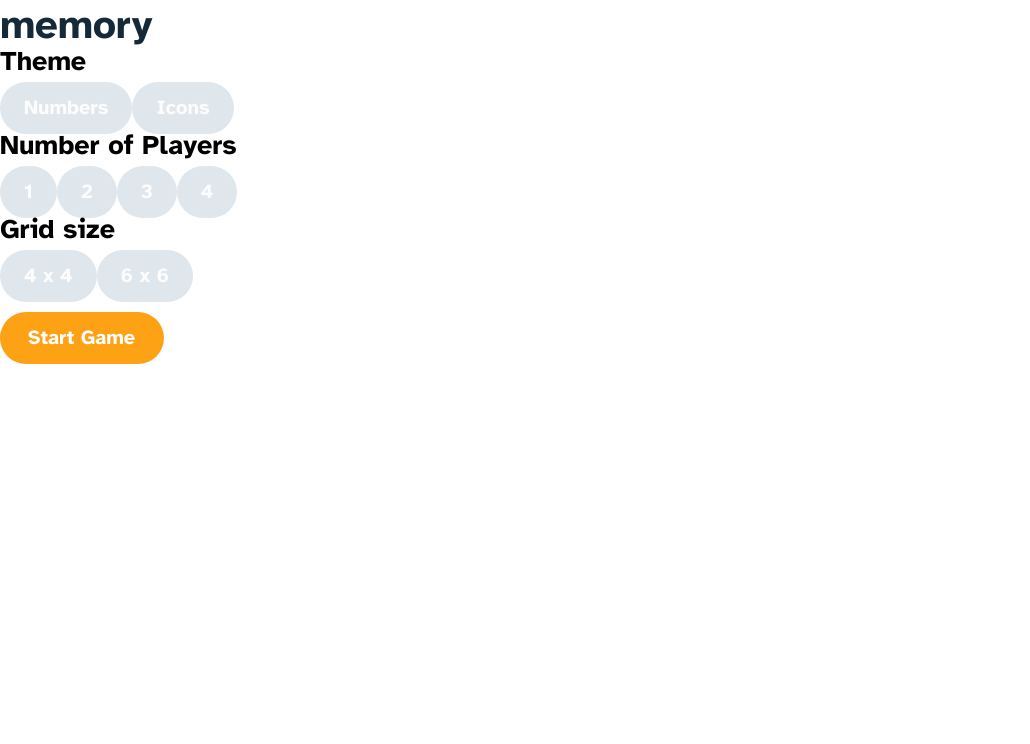
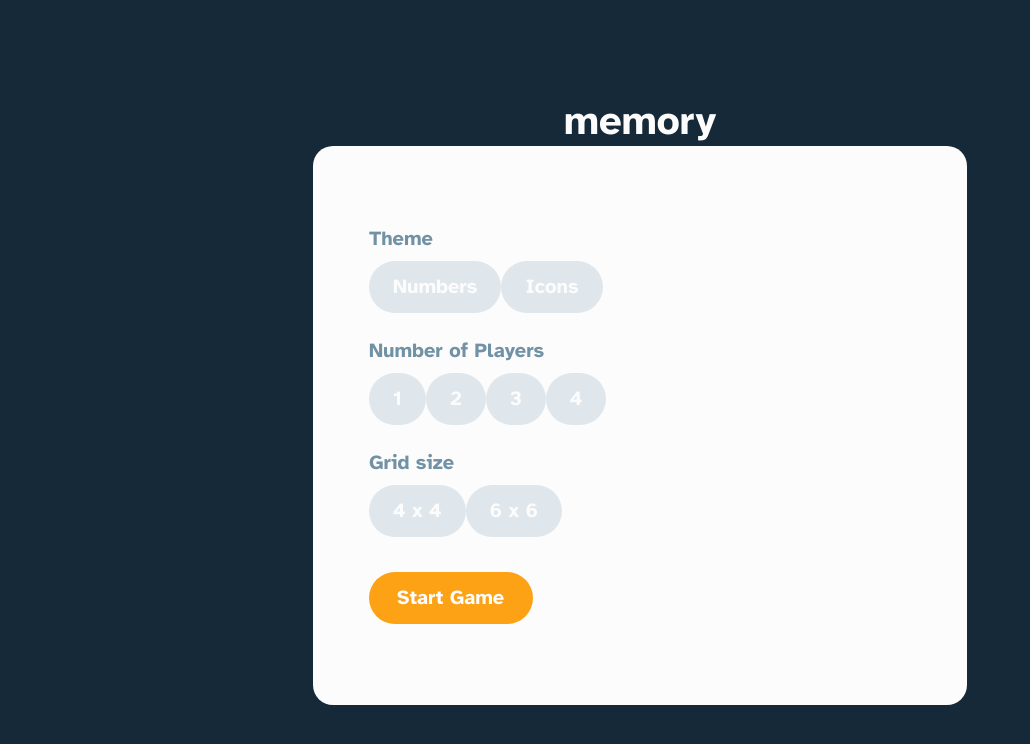
Before and after one commit to ssejjemba/memory, a Next.js app: page / in a window 1280 px wide. Shown: the top 744 px of the page, without its empty margins (0-1030 px from the left). Built offline with nearby package versions, Linux system fonts and the light colour scheme.

Commit message:
style(Index): add styles to the game settings box
- add styles in start screen to improve settings container layout.
- add a class prop to the Logo component.

```diff
--- a/src/components/logo/Logo.module.css
+++ b/src/components/logo/Logo.module.css
@@ -12,5 +12,8 @@
   font-weight: 700;
   font-size: 4rem;
   line-height: 5rem;
-  color: var(--color-primary-dark);
 }
+
+.start-logo {
+  color: var(--color-grey-light-2);
+}
--- a/src/components/logo/Logo.tsx
+++ b/src/components/logo/Logo.tsx
@@ -1,10 +1,14 @@
 import React from "react";
 import styles from "./Logo.module.css";
 
-export const Logo = (): JSX.Element => {
+interface LogoProps {
+  class: string;
+}
+
+export const Logo = (props: LogoProps): JSX.Element => {
   return (
     <div className={styles["logo-box"]} data-testid="logo">
-      <h1 className={styles.logo}>memory</h1>
+      <h1 className={` ${styles.logo} ${styles[props.class]} `}>memory</h1>
     </div>
   );
 };
--- a/src/pages/index.tsx
+++ b/src/pages/index.tsx
@@ -2,6 +2,8 @@ import Head from "next/head";
 import { ButtonPrimary } from "../components/buttons/button-primary/ButtonPrimary";
 import { ButtonSecondary } from "../components/buttons/button-secondary/ButtonSecondary";
 import { Logo } from "../components/logo/Logo";
+
+import classes from "../styles/start.module.css";
 
 export default function Home(): JSX.Element {
   return (
@@ -18,21 +20,21 @@ export default function Home(): JSX.Element {
         <title>Memory Game</title>
       </Head>
 
-      <div className="start-screen">
-        <Logo />
+      <div className={classes["start-screen"]}>
+        <Logo class="start-logo" />
 
-        <div className="game-settings">
-          <div className="theme">
-            <h2 className="theme-title">Theme</h2>
-            <div className="theme-buttons">
+        <div className={classes["game-settings"]}>
+          <div className={classes["theme"]}>
+            <h2 className={classes["settings-heading"]}>Theme</h2>
+            <div className={classes["theme-buttons"]}>
               <ButtonSecondary>Numbers</ButtonSecondary>
               <ButtonSecondary>Icons</ButtonSecondary>
             </div>
           </div>
 
-          <div className="players-number">
-            <h2 className="players-number--title">Number of Players</h2>
-            <div className="players-number--buttons">
+          <div className={classes["players-number"]}>
+            <h2 className={classes["settings-heading"]}>Number of Players</h2>
+            <div className={classes["players-number--buttons"]}>
               <ButtonSecondary>1</ButtonSecondary>
               <ButtonSecondary>2</ButtonSecondary>
               <ButtonSecondary>3</ButtonSecondary>
@@ -40,15 +42,15 @@ export default function Home(): JSX.Element {
             </div>
           </div>
 
-          <div className="grid-size">
-            <h2 className="grid-size--title">Grid size</h2>
-            <div className="grid-size--buttons">
+          <div className={classes["grid-size"]}>
+            <h2 className={classes["settings-heading"]}>Grid size</h2>
+            <div className={classes["grid-size--buttons"]}>
               <ButtonSecondary>4 x 4</ButtonSecondary>
               <ButtonSecondary>6 x 6</ButtonSecondary>
             </div>
           </div>
 
-          <div className="start-btn--case">
+          <div className={classes["start-btn--case"]}>
             <ButtonPrimary>Start Game</ButtonPrimary>
           </div>
         </div>
--- /dev/null
+++ b/src/styles/start.module.css
@@ -0,0 +1,32 @@
+/*Start Screen Styles */
+
+.start-screen {
+  width: 100%;
+  min-height: 100vh;
+  height: 100%;
+  background-color: var(--color-primary-dark);
+
+  display: flex;
+  flex-direction: column;
+  justify-content: center;
+  align-items: center;
+}
+
+.game-settings {
+  width: 65.4rem;
+  height: 55.9rem;
+  padding: 5.6rem;
+  background-color: var(--color-grey-light-2);
+  border-radius: 2rem;
+
+  display: flex;
+  flex-direction: column;
+  justify-content: space-evenly;
+  align-items: flex-start;
+}
+
+.settings-heading {
+  font-size: 2rem;
+  line-height: 2.5rem;
+  color: var(--color-secondary-dark);
+}
```
